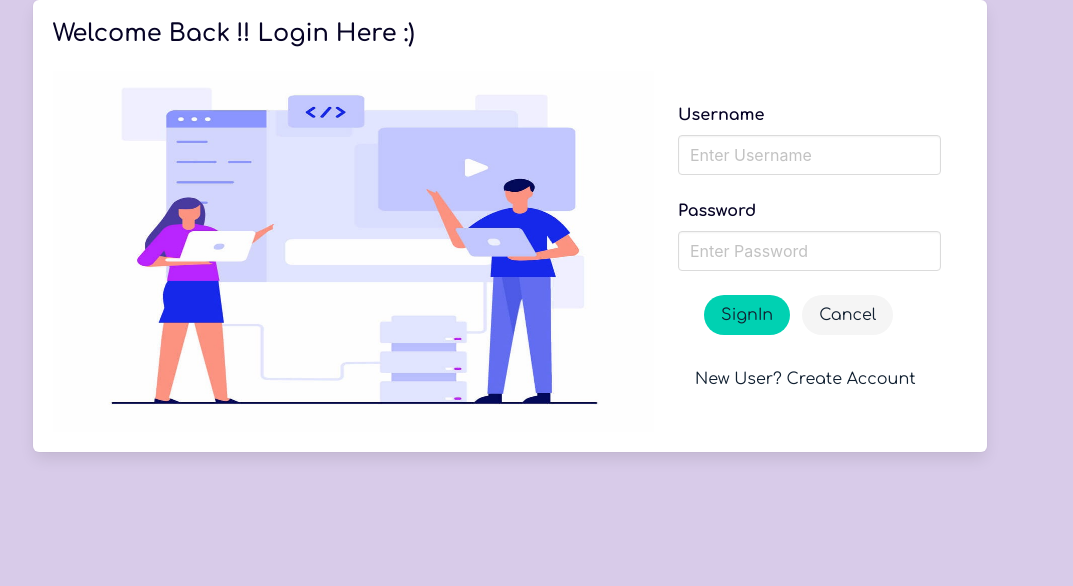
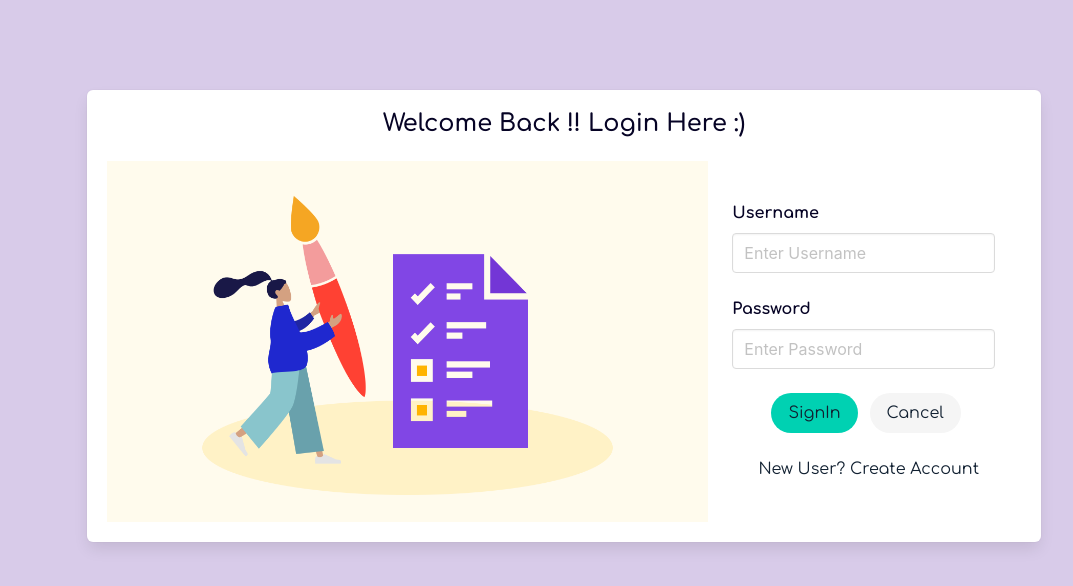
Before and after one commit to salmannotkhan/learnX, a React (Create React App) app in the folder client/: page /login in a window 1280 px wide. Shown: the top 586 px of the page, without its empty margins (76-1149 px from the left). Built offline with nearby package versions, Linux system fonts and the light colour scheme.

Commit message:
Added Links instead of <a href> for routes

```diff
--- a/client/src/components/Header.js
+++ b/client/src/components/Header.js
@@ -1,39 +1,47 @@
-import React from 'react'
-
+import React from "react";
+import { Link } from "react-router-dom";
+import Logo from "../images/learnXLogo.png";
 function Header() {
   return (
-        <div className="hero-head" style={{ fontFamily:"Comfortaa", backgroundColor:"#d8cbe9"}}>
+    <div
+      className="hero-head"
+      style={{ fontFamily: "Comfortaa", backgroundColor: "#d8cbe9" }}
+    >
       <header className="navbar">
         <div className="container">
           <div className="navbar-brand">
-                    <a href="adminpanel">
-                        <h1 className="title is-1">LearnX</h1>
-                    </a>
+            <Link to="/adminpanel" style={{ fontSize: 40 }}>
+              LearnX
+            </Link>
           </div>
           <div id="navbarMenuHeroC" className="navbar-menu">
             <div className="navbar-end">
               <div className="navbar-item has-dropdown is-hoverable">
-                        <a className="navbar-link" style={{color:"#060325"}}>Manage</a>
-                            <div className="navbar-dropdown" style={{color:"#060325"}}>
+                <a className="navbar-link" style={{ color: "#060325" }}>
+                  Manage
+                </a>
+                <div className="navbar-dropdown" style={{ color: "#060325" }}>
                   <a className="navbar-item">
-                                    <a href="viewtrainers"> View Trainers</a>
+                    <Link to="/viewtrainers">View Trainers</Link>
                   </a>
 
                   <a className="navbar-item">
-                                    <a href="viewtrainees"> View Trainees</a>
+                    <Link to="viewtrainees"> View Trainees</Link>
                   </a>
 
                   <a className="navbar-item">
-                                    <a href="viewvideos"> View Videos</a>
+                    <Link to="viewvideos"> View Videos</Link>
                   </a>
 
                   <a className="navbar-item">
-                                    <a href="viewsubscriptions"> View Subscriptions</a>
+                    <Link to="viewsubscriptions"> View Subscriptions</Link>
                   </a>
                 </div>
               </div>
               <a className="navbar-item">
-                            <a href="adminpanel" style={{color:"#060325"}}>Home</a>
+                <Link to="adminpanel" style={{ color: "#060325" }}>
+                  Home
+                </Link>
               </a>
               <div className="navbar-item">
                 <div className="buttons">
@@ -47,8 +55,7 @@ function Header() {
         </div>
       </header>
     </div>
-
-    )
+  );
 }
 
-export default Header
+export default Header;
--- a/client/src/components/Login.js
+++ b/client/src/components/Login.js
@@ -1,23 +1,28 @@
 import React from "react";
 import "bulma/css/bulma.min.css";
 import UserLogin from "../images/UserLogin.jpeg";
+import { Link } from "react-router-dom";
+import loginimg from "../images/1.png";
 function Login() {
   return (
     <div className="hero is-fullheight">
       <div className="columns is-vcentered">
-        <div className="column is-three-quarters is-offset-1 ">
+        <div
+          className="column is-three-quarters"
+          style={{ margin: "auto", marginTop: 90 }}
+        >
           <div className="box">
             <form style={{ backgroundColor: "#FFFFFF" }}>
               <h3
                 class="title is-4"
-                style={{ color: "#060325", fontFamily: "Comfortaa" }}
+                style={{ color: "#060325", textAlign: "center" }}
               >
                 Welcome Back !! Login Here :)
               </h3>
               <div class="columns is-vcentered">
                 <div class="column is-8">
                   <figure class="image is-5by3">
-                    <img src={UserLogin} alt="Error"></img>
+                    <img src={loginimg} alt="Error"></img>
                   </figure>
                 </div>
                 <div class="column">
@@ -56,11 +61,8 @@ function Login() {
                     </div>
                   </div>
                   <div className="columns is-centered is-vcentered">
-                    <div className="column is-10">
-                      <div
-                        class="field is-grouped"
-                        style={{ fontFamily: "Comfortaa" }}
-                      >
+                    <div className="column is-9">
+                      <div class="field is-grouped">
                         <p class="control">
                           <a
                             class="button is-primary"
@@ -84,25 +86,20 @@ function Login() {
                       </div>
                     </div>
                   </div>
-                  <div className="columns  is-vcentered">
-                    <div className="column is-12">
-                      <div
-                        class="field is-grouped"
-                        style={{ fontFamily: "Comfortaa" }}
-                      >
+                  <div className="columns  is-centered is-vcentered">
+                    <div className="column is-10">
+                      <div class="field is-grouped">
                         <p class="control">
-                          <a
-                            class="button"
-                            href="Register"
+                          <Link
+                            to="Register"
                             style={{
                               backgroundColor: "transparent",
                               borderColor: "transparent",
-                              fontFamily: "Comfortaa",
                               color: "#112031",
                             }}
                           >
                             New User? Create Account
-                          </a>
+                          </Link>
                         </p>
                       </div>
                     </div>
--- a/client/src/components/Register.js
+++ b/client/src/components/Register.js
@@ -1,28 +1,36 @@
 import React from "react";
 import RegisterUser from "../images/RegisterUser.png";
+import { Link } from "react-router-dom";
+
 function Register() {
   return (
     <div className="hero is-fullheight">
       <div className="columns">
-        <div className="column is-four-fifths" style={{ margin: "auto" }}>
+        <div
+          className="column is-four-fifths"
+          style={{ margin: "auto", marginTop: 25 }}
+        >
           <div className="box">
             <form
               style={{
                 backgroundColor: "#FFFFFF",
               }}
             >
-              <h3 class="title is-4" style={{ color: "#060325" }}>
-                Hello There !! Register Here :)
-              </h3>
               <div class="columns is-vcentered">
                 <div class="column is-8">
+                  <h3
+                    class="title is-4"
+                    style={{ color: "#060325", textAlign: "center" }}
+                  >
+                    Hello Folks...! Register Here : )
+                  </h3>
                   <figure class="image is-16by9">
                     <img src={RegisterUser} alt="Error"></img>
                   </figure>
                 </div>
                 <div class="column">
                   <div class="columns is-multiline is-mobile">
-                    <div class="column is-half">
+                    <div class="column is-full">
                       <div className="field">
                         <label className="label" style={{ color: "#060325" }}>
                           First Name
@@ -37,7 +45,7 @@ function Register() {
                         </div>
                       </div>
                     </div>
-                    <div class="column is-half">
+                    <div class="column is-full">
                       <div className="field">
                         <label className="label" style={{ color: "#060325" }}>
                           Last Name
@@ -47,6 +55,21 @@ function Register() {
                             className="input"
                             type="text"
                             placeholder="Enter Last Name"
+                            style={{ backgroundColor: "#transparent" }}
+                          ></input>
+                        </div>
+                      </div>
+                    </div>
+                    <div class="column is-full">
+                      <div className="field">
+                        <label className="label" style={{ color: "#060325" }}>
+                          Email
+                        </label>
+                        <div className="control">
+                          <input
+                            className="input"
+                            type="text"
+                            placeholder="Enter Email"
                             style={{ backgroundColor: "#transparent" }}
                           ></input>
                         </div>
@@ -67,21 +90,7 @@ function Register() {
                         </div>
                       </div>
                     </div>
-                    <div class="column is-half">
-                      <div className="field">
-                        <label className="label" style={{ color: "#060325" }}>
-                          Email
-                        </label>
-                        <div className="control">
-                          <input
-                            className="input"
-                            type="text"
-                            placeholder="Enter Email"
-                            style={{ backgroundColor: "#transparent" }}
-                          ></input>
-                        </div>
-                      </div>
-                    </div>
+
                     <div class="column is-half">
                       <div className="field">
                         <label className="label" style={{ color: "#060325" }}>
@@ -97,7 +106,7 @@ function Register() {
                         </div>
                       </div>
                     </div>
-                    <div class="column is-half">
+                    <div class="column is-full">
                       <div className="field">
                         <label className="label" style={{ color: "#060325" }}>
                           Role
@@ -124,7 +133,7 @@ function Register() {
                     </div>
                   </div>
                   <div className="columns is-centered is-vcentered">
-                    <div className="column is-7">
+                    <div className="column is-8">
                       <div
                         class="field is-grouped"
                         style={{ fontFamily: "Comfortaa" }}
@@ -150,23 +159,19 @@ function Register() {
                   </div>
                   <div className="columns is-centered is-vcentered">
                     <div className="column is-9">
-                      <div
-                        class="field is-grouped"
-                        style={{ fontFamily: "Comfortaa" }}
-                      >
+                      <div class="field is-grouped">
                         <p class="control">
-                          <a
-                            class="button"
-                            href="Login"
+                          <Link
+                            to="Login"
                             style={{
                               backgroundColor: "transparent",
                               borderColor: "transparent",
-                              fontFamily: "Comfortaa",
+
                               color: "#112031",
                             }}
                           >
                             Already a User? Login Here
-                          </a>
+                          </Link>
                         </p>
                       </div>
                     </div>
```
Also changed, not shown: client/src/components/AdminPanel.js (+68 -31 lines), client/src/images/1.png (added). Lines whose indentation alone changed are shown as unchanged.
